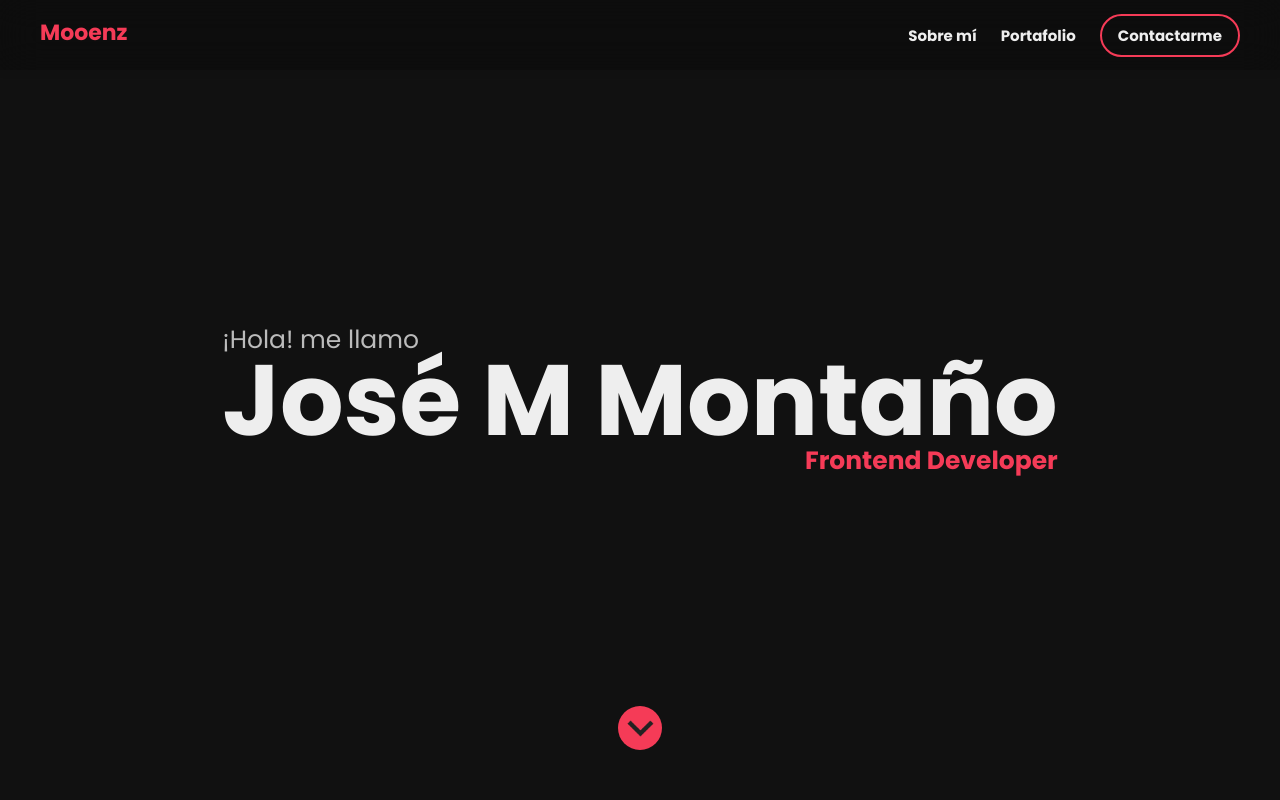
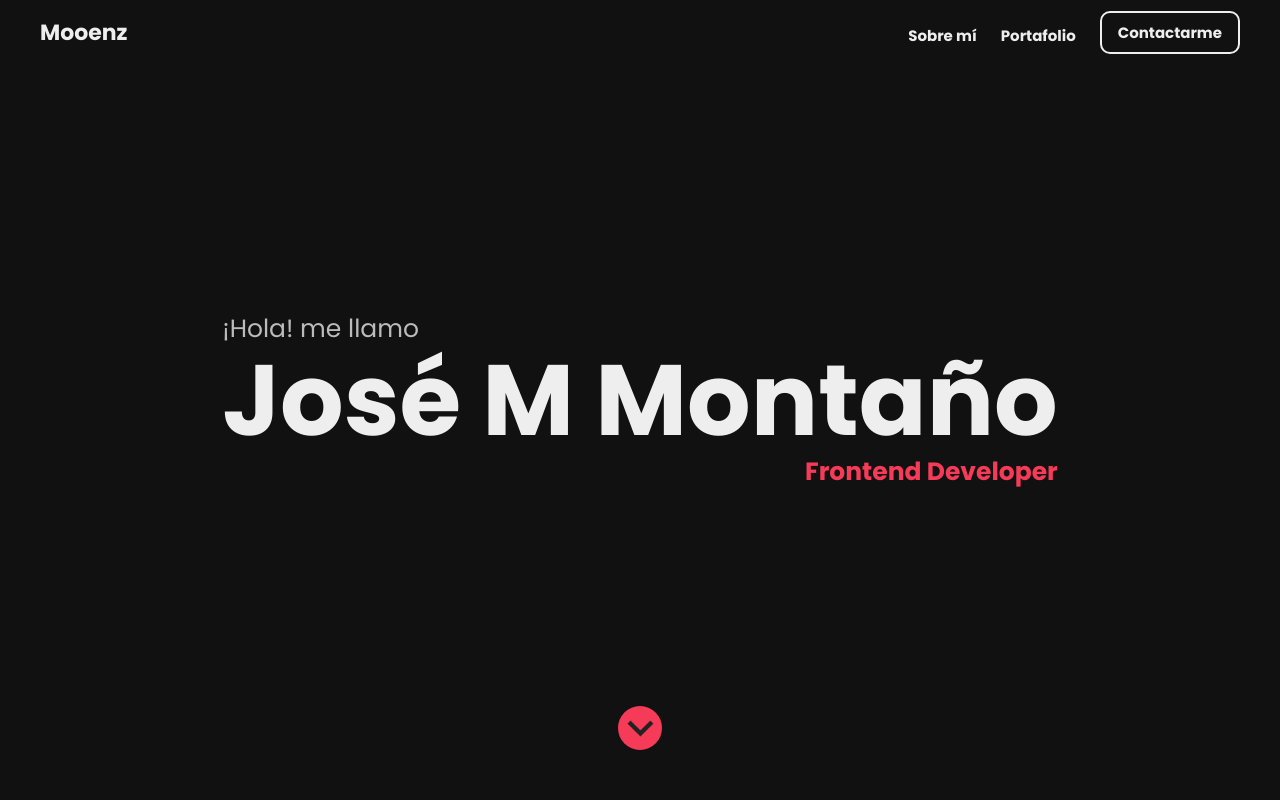
Before and after one commit to dioverdm/portfolio, a Next.js app: page / in a window 1280 px wide. Shown: the top 800 px of the page. Built offline with nearby package versions, Linux system fonts and the light colour scheme.

Commit message:
agrego nueva animacion boton cotactame

```diff
--- a/components/Header/styles.js
+++ b/components/Header/styles.js
@@ -33,7 +33,7 @@ export const Title = styled.h1`
     font-weight: 400;
     line-height: 2.5rem;
     color: ${gray};
-    margin: 0 0 5px;
+    margin: 0 0 16px;
   }
 
   &::after {
@@ -42,7 +42,7 @@ export const Title = styled.h1`
     font-weight: 700;
     line-height: 2.5rem;
     color: ${redCherry};
-    margin: 5px 0 0;
+    margin: 16px 0 0;
   }
 
   @media screen and (min-width: 790px) {
--- a/components/Navbar/styles.js
+++ b/components/Navbar/styles.js
@@ -1,12 +1,10 @@
 import styled from 'styled-components';
 import Theme from '../../constant/uiTheme';
 
-const { white, redCherry } = Theme;
+const { white, redCherry, blackIntense } = Theme;
 
 export const Nav = styled.section`
-  background: rgba(0, 0, 0, 0.2);
-  backdrop-filter: ${({ blurActive }) => (blurActive ? 'none' : 'blur(20px)')};
-  box-shadow: rgb(0 0 0 / 10%) 0px 0px 10px;
+  background: ${blackIntense};
   padding: 10px 0;
   position: fixed;
   z-index: 1;
@@ -33,7 +31,6 @@ export const Logo = styled.a`
   font-weight: 800;
   transition-duration: 0.5s;
   padding-bottom: 5px;
-  color: ${({ activeTap, tapTitle }) => activeTap === tapTitle && redCherry};
 
   &:hover {
     color: ${redCherry};
@@ -106,7 +103,7 @@ export const Links = styled.ul`
 `;
 
 export const Tap = styled.span`
-  transition-duration: 0.5s;
+  transition: border 0.5s ease-in-out;
   border-bottom: 2px solid transparent;
   padding-bottom: 5px;
   cursor: pointer;
@@ -124,25 +121,41 @@ export const Tap = styled.span`
   }
 `;
 
-export const Button = styled.button`
+export const Button = styled.a`
+  position: relative;
+  display: inline-block;
   padding: 8px 24px;
-  border: 2px solid ${redCherry};
-  border-radius: 30px;
+  border: 2px solid ${white};
+  border-radius: 10px;
   background-color: transparent;
+  text-decoration: none;
   color: ${white};
   font-family: 'Poppins', sans-serif;
   font-size: 3rem;
   font-weight: 700;
   transition-duration: 0.5s;
   cursor: pointer;
+  overflow: hidden;
 
   @media screen and (min-width: 790px) {
     font-size: 1.5rem;
     padding: 8px 16px;
   }
 
-  &:hover {
+  &::before {
+    content: '';
+    position: absolute;
+    top: 0;
+    left: 0;
+    width: 100%;
+    height: 100%;
     background-color: ${redCherry};
-    text-decoration: none;
+    z-index: -1;
+    transform: translateX(-110%);
+    transition: all 0.5s;
+  }
+
+  &:hover::before {
+    transform: translateX(0);
   }
 `;
```
